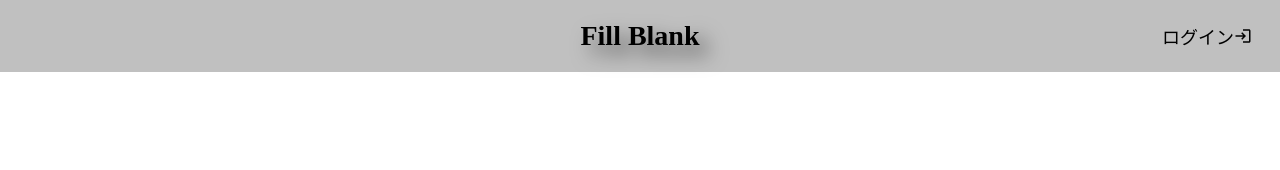
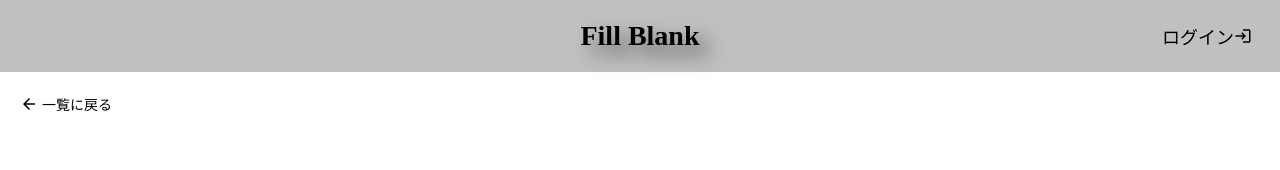
Before and after one commit to Ryo4020/fill-blank, a Vue app: page /edit in a window 1280 px wide. Shown: the top 170 px of the page. Built offline with nearby package versions, Linux system fonts and the light colour scheme; the HTML template or start-up script is replaced by a standard one.

Commit message:
一覧に戻るを追加 その他、微修正

```diff
--- /dev/null
+++ b/src/components/atoms/ArrowToHome.vue
@@ -0,0 +1,46 @@
+<template>
+  <div class="arrow-home" @click="transHome">
+    <img src="@/assets/icons/arrow-back.svg" />
+    <div class="arrow-home-text">一覧に戻る</div>
+  </div>
+</template>
+
+<script lang="ts">
+import { defineComponent } from "vue";
+import { Router, useRouter } from 'vue-router';
+
+export default defineComponent({
+  name: "ArrowToHome",
+  setup() {
+    const router: Router = useRouter();
+
+    function transHome(): void {
+      router.push('/');
+    }
+
+    return {
+      transHome
+    };
+  },
+});
+</script>
+
+<style lang="scss" scoped>
+.arrow-home {
+  width: 104px;
+  height: 32px;
+  display: flex;
+  justify-content: center;
+  align-items: center;
+  cursor: pointer;
+
+  &-text {
+    font-size: 14px;
+    padding: 0px 4px;
+  }
+
+  &:hover {
+    border: 1px solid gray;
+  }
+}
+</style>
--- a/src/components/atoms/HeaderLogo.vue
+++ b/src/components/atoms/HeaderLogo.vue
@@ -4,7 +4,7 @@
 
 <script lang="ts">
 import { defineComponent } from "vue";
-import { Router, useRouter } from 'vue-router'
+import { Router, useRouter } from 'vue-router';
 
 export default defineComponent({
   name: 'HeaderLogo',
--- a/src/components/organisms/Table/TableRow.vue
+++ b/src/components/organisms/Table/TableRow.vue
@@ -57,6 +57,7 @@ export default defineComponent({
       required: false,
     },
   },
+  emits: ["click-row"],
   setup(props, context: SetupContext) {
 
     function clickRow(operatorKey: string): void { // ボタン押すと対象のidとイベントの種類を渡す
--- a/src/views/Edit.vue
+++ b/src/views/Edit.vue
@@ -1,3 +1,32 @@
 <template>
-    <div class="edit"></div>
+  <div class="edit">
+    <ArrowToHome />
+  </div>
 </template>
+
+<script lang="ts">
+import { defineComponent } from "vue";
+
+import ArrowToHome from "@/components/atoms/ArrowToHome.vue";
+
+export default defineComponent({
+  name: "Edit",
+  components: {
+    ArrowToHome,
+  },
+});
+</script>
+
+<style lang="scss" scoped>
+.edit {
+  width: 100%;
+  height: calc(100% - 72px); //ヘッダーの分引く
+  position: relative;
+
+  .arrow-home {
+      position: absolute;
+      top: 16px;
+      left: 16px;
+  }
+}
+</style>
--- a/src/views/Exercise.vue
+++ b/src/views/Exercise.vue
@@ -1,4 +1,26 @@
 <template>
   <div class="exercise">
+    <ArrowToHome />
   </div>
 </template>
+
+<script lang="ts">
+import { defineComponent } from "vue";
+
+import ArrowToHome from "@/components/atoms/ArrowToHome.vue";
+
+export default defineComponent({
+  name: "Exercise",
+  components: {
+    ArrowToHome,
+  },
+});
+</script>
+
+<style lang="scss" scoped>
+.exercise {
+  width: 100%;
+  height: calc(100% - 72px); //ヘッダーの分引く
+  padding: 16px;
+}
+</style>
```
Also changed, not shown: src/assets/icons/arrow-back.svg (added), src/router/index.ts (line endings or trailing spaces).
